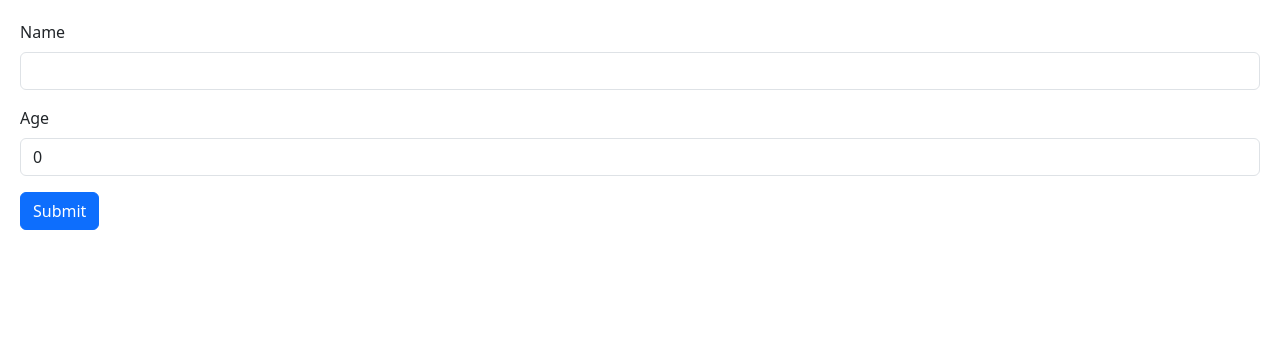
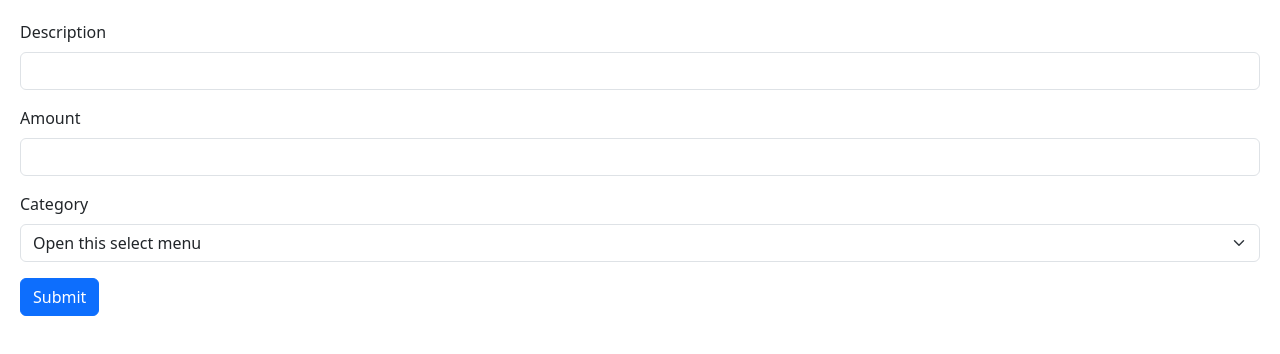
Before and after one commit to kartikeshwar156/React_Indentity_List, a React (Vite) app in the folder react_f_pro/: page / in a window 1280 px wide. Shown: the top 354 px of the page. Built offline with nearby package versions, Linux system fonts and the light colour scheme.

Commit message:
Created an expense form with List for selecting categories

```diff
--- a/react_f_pro/src/App.tsx
+++ b/react_f_pro/src/App.tsx
@@ -1,12 +1,15 @@
 import FormComponent from "./Components/FormComponent";
 import Form from "./Components/Form";
+import ExpenseForm from "./Components/ExpenseForm";
+
+export const categories=["Groceries", "Entairtainment", "Education", "Travelling", "Fast Food", "Stocks"]
 
 function App() {
 
 
   return (
     <>
-      <Form/>
+      <ExpenseForm/>
     </>
   );
 }
--- /dev/null
+++ b/react_f_pro/src/Components/ExpenseForm.tsx
@@ -0,0 +1,39 @@
+import React from "react";
+import { categories } from "../App";
+
+const ExpenseForm = () => {
+  return (
+    <>
+      <form>
+			<div className="mb-3">
+			  <label htmlFor="description" className="form-label">
+				 Description
+			  </label>
+			  <input id="description" type="text" className="form-control" />
+			</div>
+			<div className="mb-3">
+			  <label htmlFor="amount" className="form-label">
+				 Amount
+			  </label>
+			  <input id="amount" type="number" className="form-control" />
+			</div>
+			<div className="mb-3">
+			  <label htmlFor="category" className="form-label">
+				 Category
+			  </label>
+			  <select id="category" className="form-select">
+						 <option selected>Open this select menu</option>
+				 {/*
+				 <option value="1">One</option>
+				 <option value="2">Two</option>
+				 <option value="3">Three</option> */}
+						 {categories.map(item => <option key={item} value={item}> {item} </option>)}
+			  </select>
+			</div>
+					<button className="btn btn-primary" type="submit">Submit</button>
+		</form>
+    </>
+  );
+};
+
+export default ExpenseForm;
```
